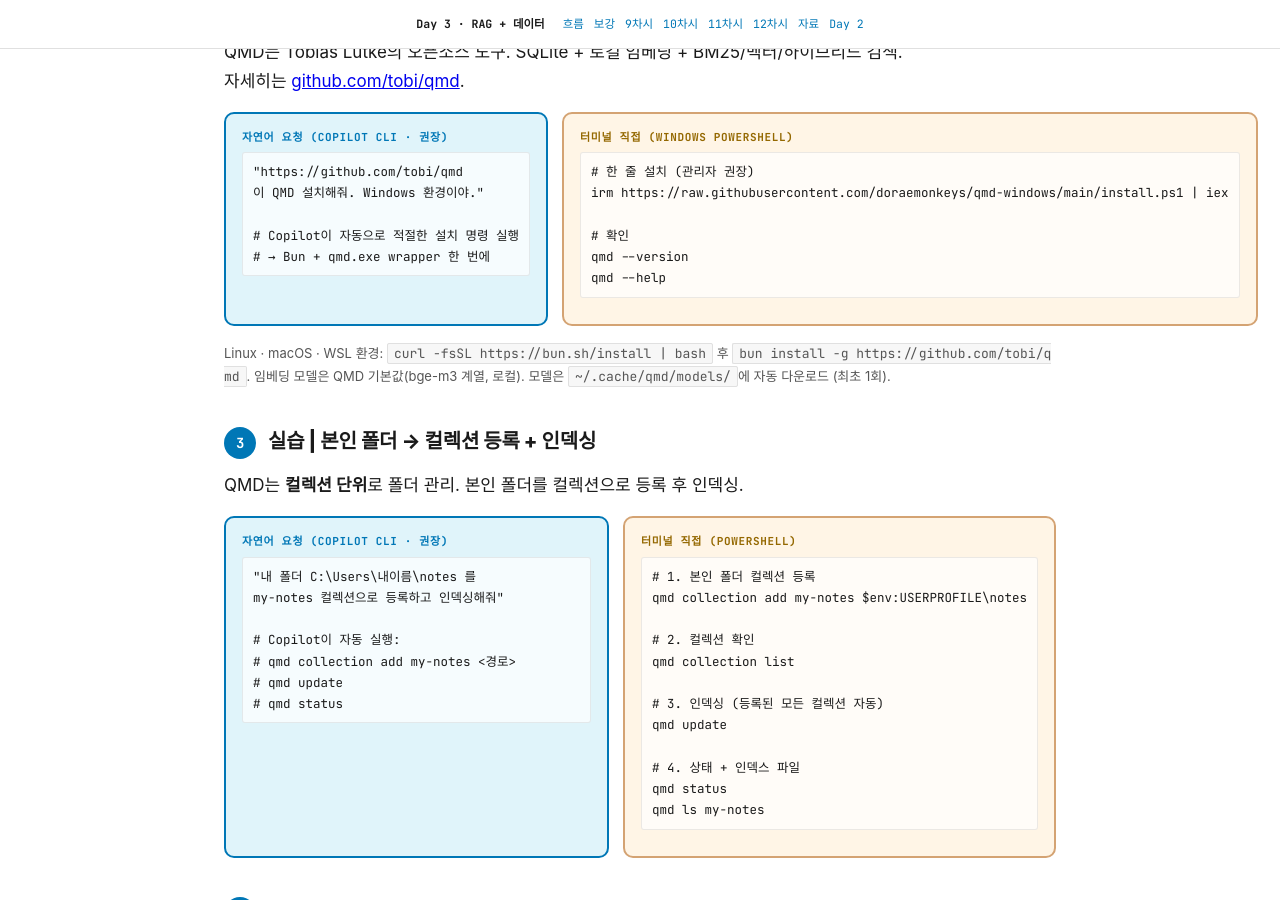
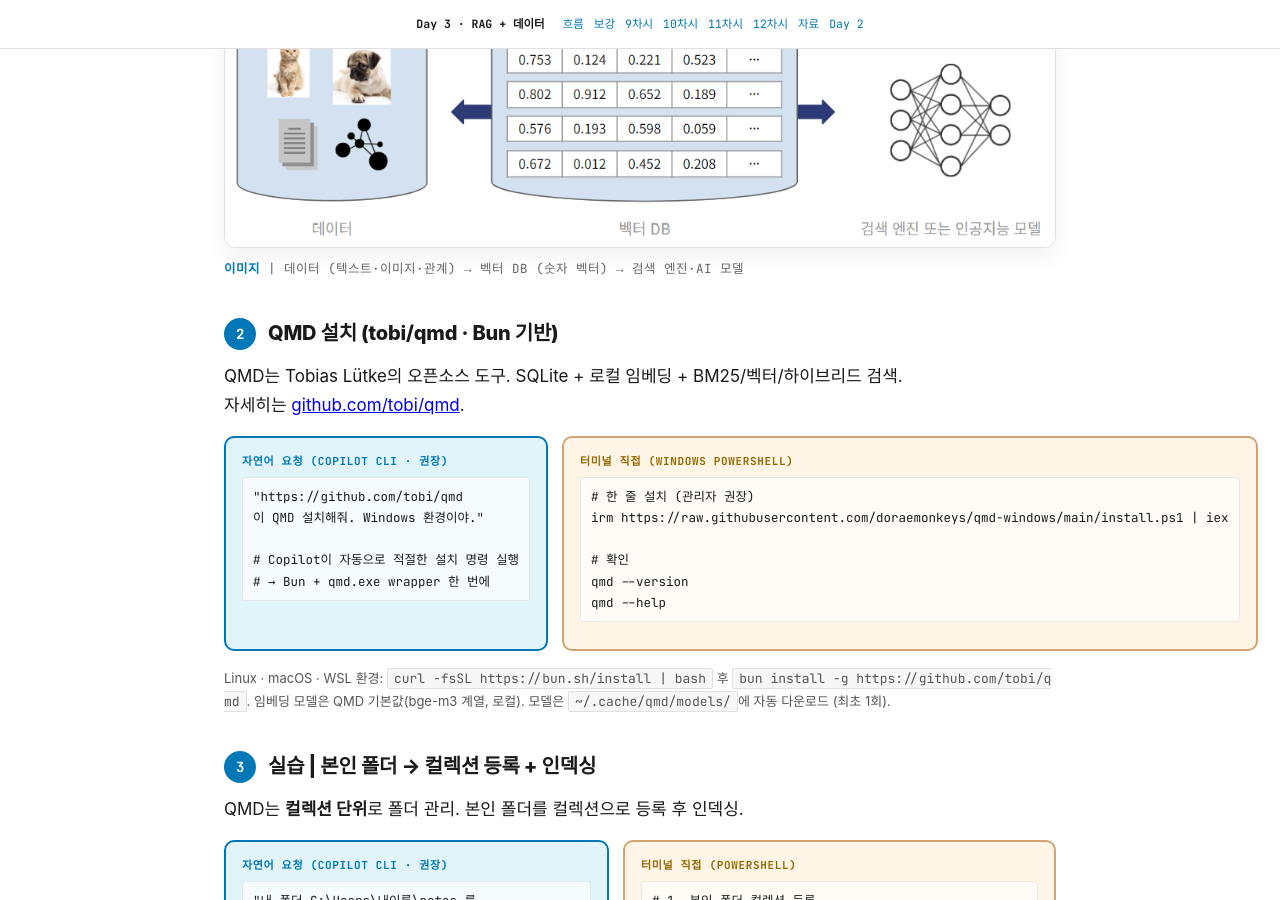
Before and after one commit to daniel8824-del/rag-day3, a Jekyll site: the page docs/index.html, which Jekyll copies as it is, in a window 1280 px wide and 900 px high, scrolled down 9471 px. Built offline with Jekyll 4.4.1, drawn with Linux system fonts in a browser that asks for light colours; some web fonts are replaced.

Commit message:
9차시 §1 임베딩 한 줄에 데이터→벡터DB→검색 흐름 이미지 추가

```diff
--- a/docs/index.html
+++ b/docs/index.html
@@ -920,6 +920,11 @@
   <h3><span class="step-num">1</span>임베딩 한 줄</h3>
   <p>임베딩 = 텍스트를 <strong>의미가 비슷하면 가까운 숫자 벡터</strong>로. 본인 노트 N개 미리 임베딩 → 질문도 임베딩 → 가장 가까운 노트 찾기. 끝.</p>
 
+  <figure class="comic">
+    <img src="images/embedding-flow.png" alt="임베딩 흐름 | 데이터 → 벡터 DB → 검색·AI 모델">
+    <figcaption><strong>이미지</strong> | 데이터 (텍스트·이미지·관계) → 벡터 DB (숫자 벡터) → 검색 엔진·AI 모델</figcaption>
+  </figure>
+
   <h3><span class="step-num">2</span>QMD 설치 (tobi/qmd · Bun 기반)</h3>
   <p>QMD는 Tobias Lütke의 오픈소스 도구. SQLite + 로컬 임베딩 + BM25/벡터/하이브리드 검색. 자세히는 <a href="https://github.com/tobi/qmd" target="_blank">github.com/tobi/qmd</a>.</p>
 
```
Also changed, not shown: docs/images/embedding-flow.png (added).
